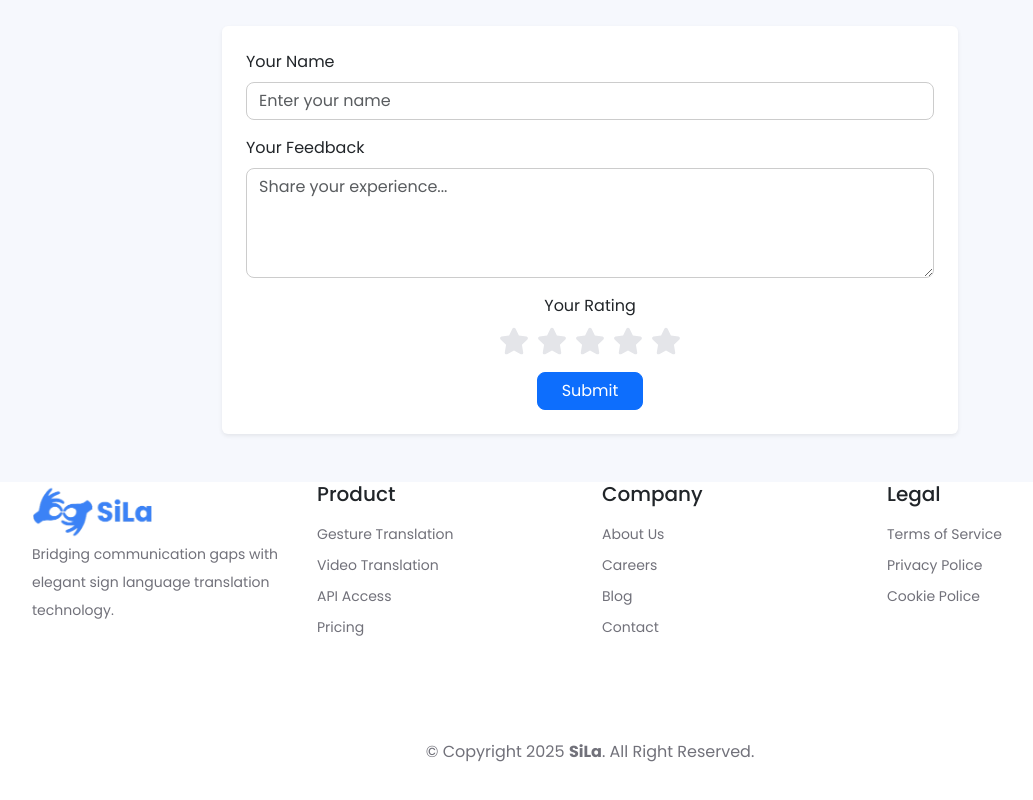
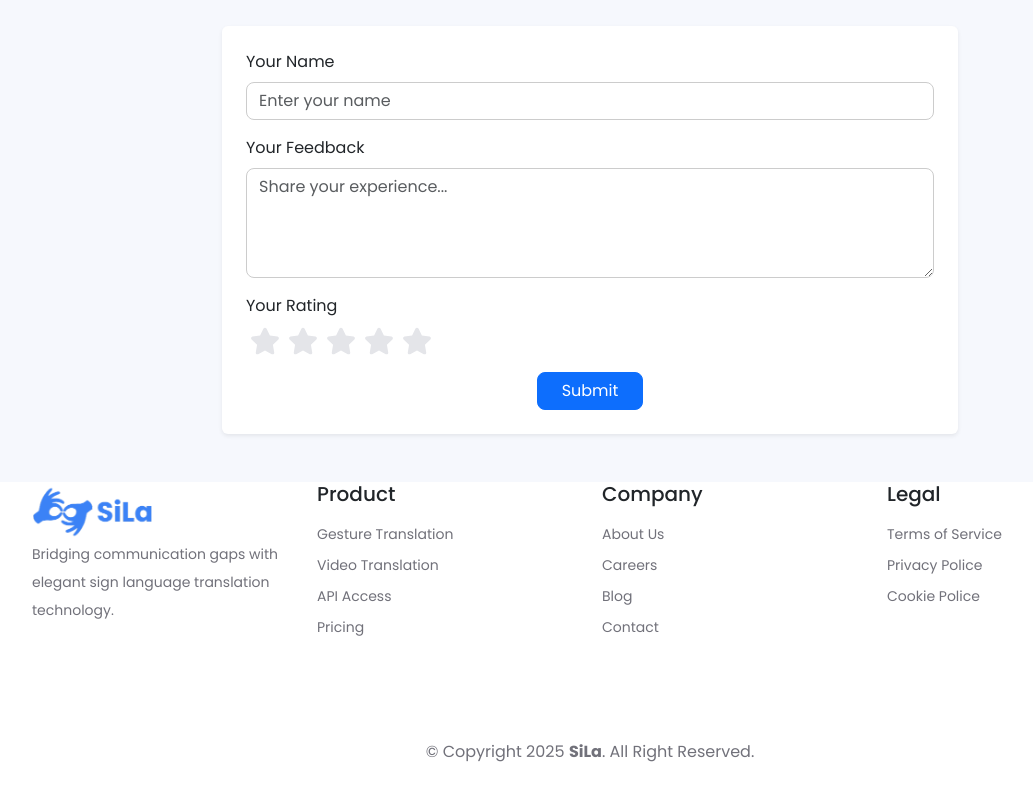
Before and after one commit to andresaputra26/sila-frontend, a React (Vite) app: page / in a window 1280 px wide. Shown: the part 3064-3864 px from the top of the page, without its empty margins (50-1083 px from the left). Built offline with nearby package versions, Linux system fonts and the light colour scheme.

Commit message:
update form rating

```diff
--- a/src/pages/HomePage.jsx
+++ b/src/pages/HomePage.jsx
@@ -152,7 +152,7 @@ const HomePage = () => {
                   <label htmlFor="feedback" className="form-label">Your Feedback</label>
                   <textarea className="form-control" id="feedback" name="feedback" rows="4" placeholder="Share your experience..." required></textarea>
                 </div>
-                <div className="mb-3 text-center">
+                <div className="mb-3">
                   <label className="form-label d-block">Your Rating</label>
                   {[...Array(5)].map((_, index) => {
                     const currentRating = index + 1;
```
